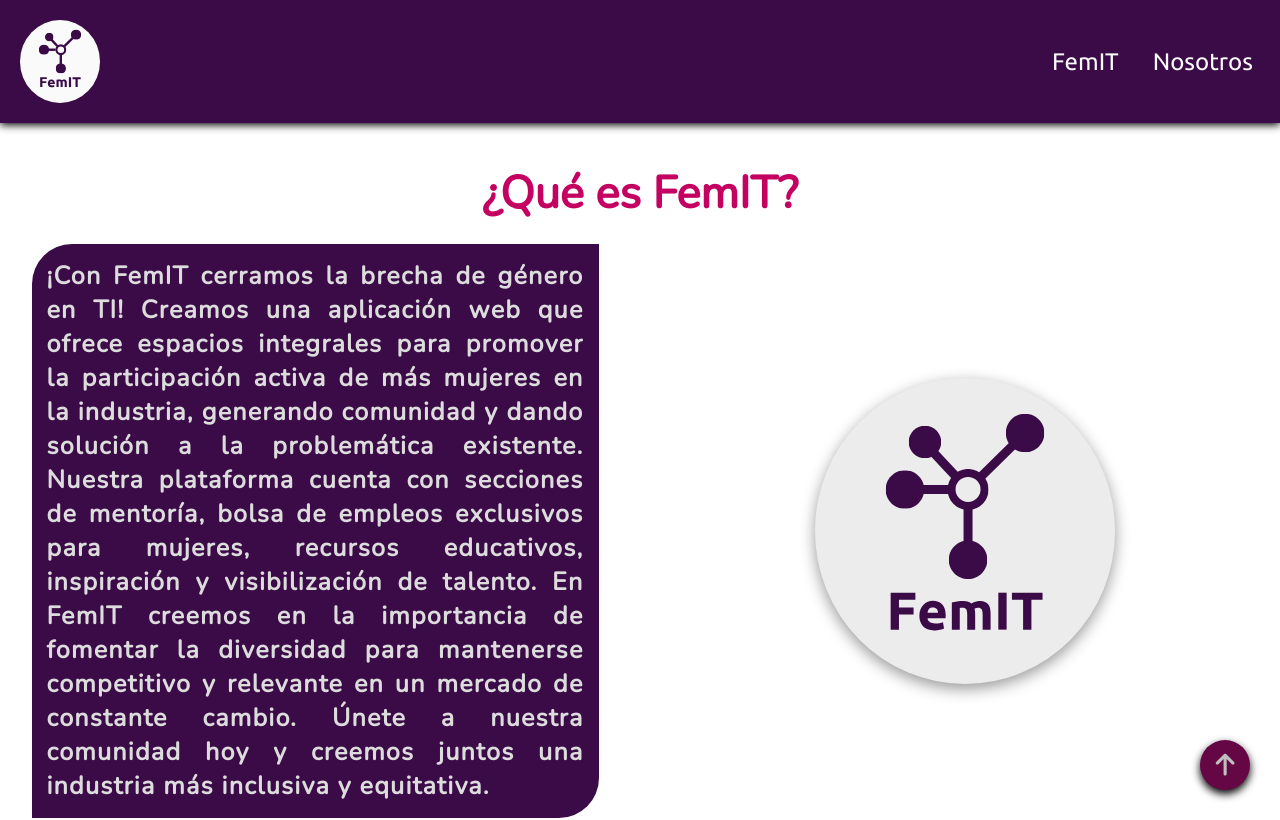
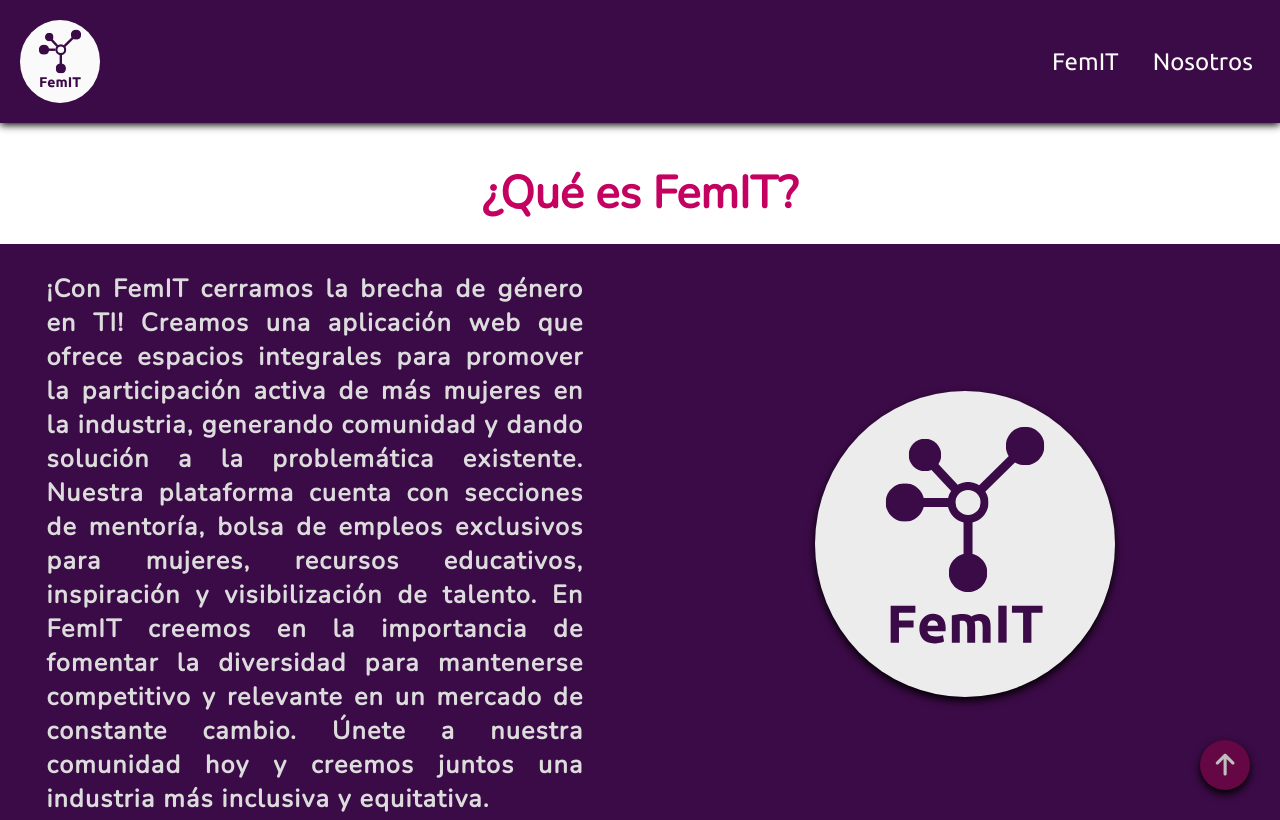
Before and after one commit to SeigiGim/equipofemit, a React (Create React App) app: page / in a window 1280 px wide. Shown: the top 820 px of the page. Built offline with nearby package versions, Linux system fonts and the light colour scheme.

Commit message:
femit estilos

```diff
--- a/src/components/femit/femit.css
+++ b/src/components/femit/femit.css
@@ -2,6 +2,8 @@
 	display: grid;
 	grid-template-columns: 1fr;
 	grid-template-rows: auto auto;
+	padding: var(--small-2) 0;
+	background-color: var(--color-primary);
 	place-items: center;
 	margin: 2rem 0;
 	gap: 2rem;
@@ -10,7 +12,8 @@
 .femit-container div:first-of-type {
 	background-color: var(--color-gris-05);
 	border-radius: 50%;
-	box-shadow: 0 5px 15px 0 var(--color-gris-02);
+	box-shadow: 0 4px 8px 0 black;
+	margin-top: var(--medium-3);
 }
 
 @media (min-width: 768px) {
@@ -20,6 +23,7 @@
 	}
 	.femit-container div:first-of-type {
 		grid-column: 2 / 3;
+		margin-top: 0;
 	}
 	.femit-container div:last-of-type {
 		grid-column: 1 / 2;
```
